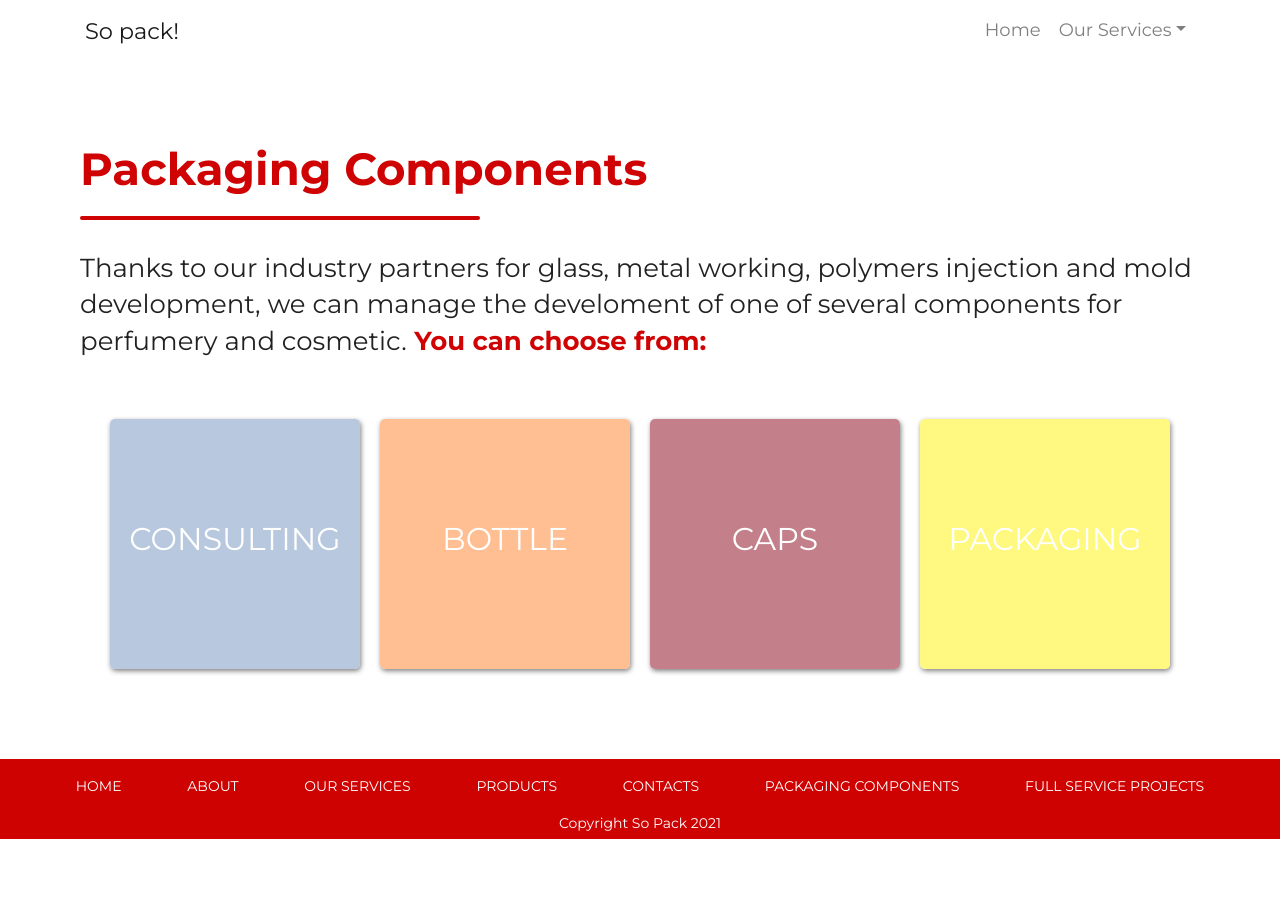
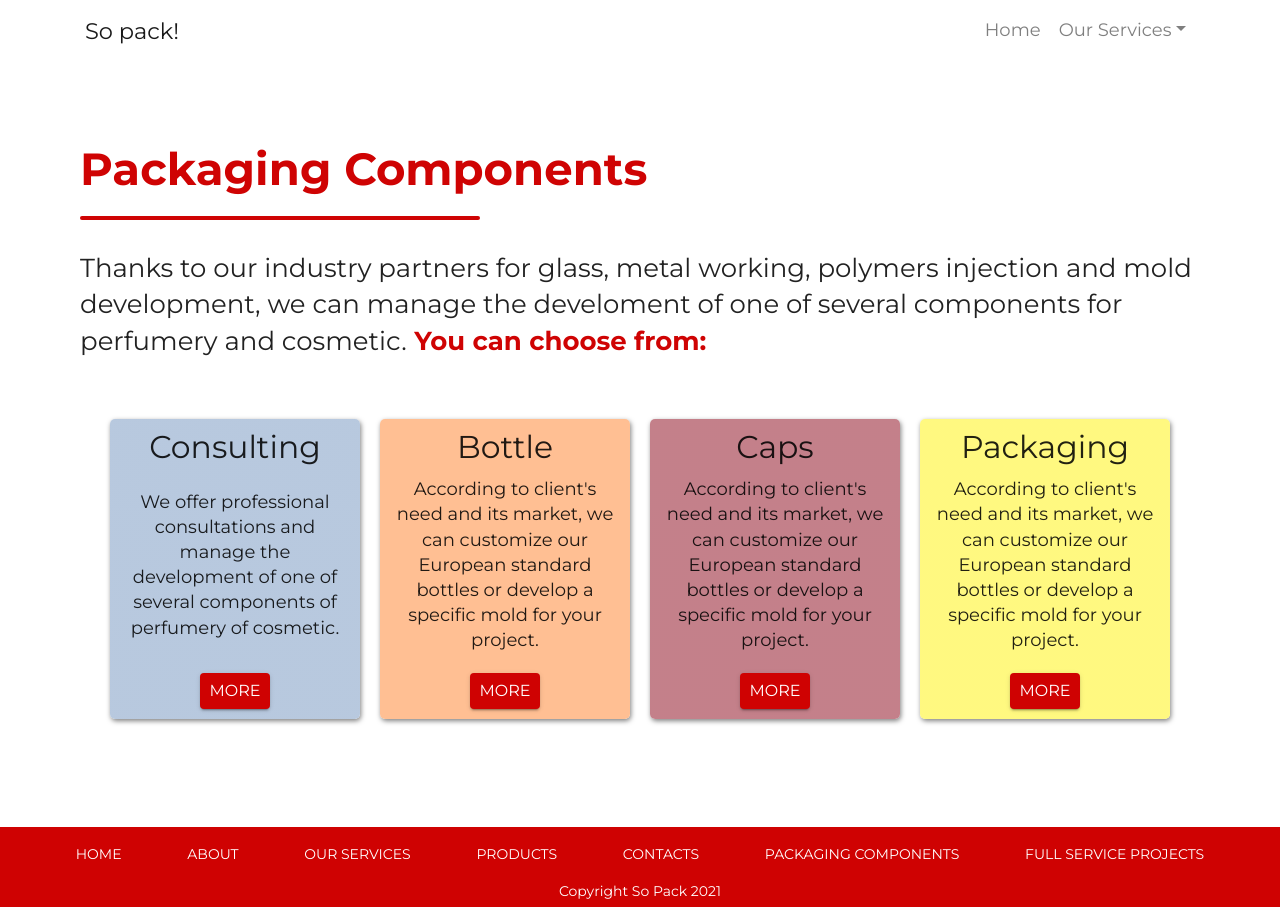
Before and after one commit to giuliap87/so-pack, a Next.js app: page /services/packaging in a window 1280 px wide. Before the commit the page ends 839 px from the top, so only its background shows below. Built offline with nearby package versions, Linux system fonts and the light colour scheme.

Commit message:
changed card design

```diff
--- a/components/Card/Card.js
+++ b/components/Card/Card.js
@@ -2,16 +2,26 @@ import styles from "./Card.module.css";
 import Button from "@material-ui/core/Button";
 import Link from "next/link";
 
-function MyCard({ id, title, showOverlay }) {
+//background: linear-gradient(rgba(255,255,255,.5), rgba(255,255,255,.5)), url("https://i.imgur.com/xnh5x47.jpg");
+
+function MyCard({ id, title, description, path }) {
   return (
     <div
-      onClick={showOverlay}
       className={styles.container}
-      style={{
-        backgroundImage: `linear-gradient(rgba(255,255,255,.5), rgba(255,255,255,.5)), url(/images/${id}.png)`,
-      }}
+      style={{ backgroundImage: `linear-gradient(rgba(255,255,255,.5), rgba(255,255,255,.5)), url(/images/${id}.png)`}}
     >
-      <h3 className={styles.title}>{title}</h3>
+      <div className={styles.body}>
+        <h3 className={styles.title}>{title}</h3>
+        <p className={styles.text}>{description}</p>
+        <Button
+          className={styles.button}
+          color="primary"
+          variant="contained"
+          size="small"
+        >
+          <Link href={path}> More</Link>
+        </Button>
+      </div>
     </div>
   );
 }
--- a/components/Card/Card.module.css
+++ b/components/Card/Card.module.css
@@ -2,19 +2,38 @@
   box-shadow: 1px 2px 5px 0px rgba(0, 0, 0, 0.5);
   display: flex;
   flex-direction: column;
+  width: 250px;
+  height: 300px;
+  border-radius: 5px;
+  font-size: 16px;
+  margin: 10px;
+}
+
+.body {
+  display: flex;
+  flex-direction: column;
   align-items: center;
-  justify-content: center;
-  width: 250px;
-  height: 250px;
-  border-radius: 5px;
-  margin: 10px;
-  text-transform: uppercase;
+  justify-content: space-between;
+  padding: 10px;
+  height: 100%;
+}
+.body a {
   color: #fff;
-  cursor: pointer;
+  text-decoration: none;
+}
+
+.text {
+  font-size: 18px;
+  text-align: center;
+}
+
+.image {
+  border-radius: 5px 5px 0 0;
 }
 
 @media only screen and (max-width: 1201px) {
   .container {
     margin: 20px;
+    font-size: 16px;
   }
 }
--- a/components/Carousel/MyCarousel.js
+++ /dev/null
@@ -1,21 +0,0 @@
-import styles from "./MyCarousel.module.css";
-import Carousel from "react-bootstrap/Carousel";
-
-function MyCarousel({ details }) {
-  return (
-    <div>
-      <Carousel className={styles.carousel}>
-        {details.map((item) => (
-          <Carousel.Item className={styles.carouselItem}>
-            <img src={item.src} alt={item.name} />
-            <Carousel.Caption>
-              <h3>{item.name}</h3>
-            </Carousel.Caption>
-          </Carousel.Item>
-        ))}
-      </Carousel>
-    </div>
-  );
-}
-
-export default MyCarousel;
--- a/components/Carousel/MyCarousel.module.css
+++ /dev/null
@@ -1,51 +0,0 @@
-.carousel {
-  width: 400px;
-}
-
-.carouselItem {
-  height: 300px;
-  width: 400px;
-}
-
-@media only screen and (max-width: 768px) {
-  .carousel {
-    width: 350px;
-  }
-
-  .carouselItem {
-    height: 250px;
-    width: 350px;
-  }
-  .carouselItem h3 {
-    font-size: 24px;
-  }
-}
-
-@media only screen and (max-width: 576px) {
-  .carousel {
-    width: 300px;
-  }
-
-  .carouselItem {
-    height: 200px;
-    width: 300px;
-  }
-
-  .carouselItem h3 {
-    font-size: 20px;
-  }
-}
-
-@media only screen and (max-width: 481px) {
-  .carousel {
-    width: 250px;
-  }
-
-  .carouselItem {
-    height: 150px;
-    width: 250px;
-  }
-  .carouselItem h3 {
-    font-size: 18px;
-  }
-}
--- a/components/Packing/Overlay.js
+++ /dev/null
@@ -1,20 +0,0 @@
-import styles from "./Overlay.module.css";
-import Carousel from "../Carousel/MyCarousel";
-import CloseIcon from "@material-ui/icons/Close";
-
-const details = [
-  { src: "/images/1.png", name: "First Image" },
-  { src: "/images/2.png", name: "Second Image" },
-];
-
-function Overlay({ description, closeOverlay }) {
-  return (
-    <div className={styles.container}>
-      <CloseIcon className={styles.closeIcon} onClick={closeOverlay} />
-      <Carousel className={styles.carousel} details={details} />
-      <p className={styles.description}>{description}</p>
-    </div>
-  );
-}
-
-export default Overlay;
--- a/components/Packing/Overlay.module.css
+++ /dev/null
@@ -1,60 +0,0 @@
-.container {
-  position: fixed;
-  top: 30px;
-  padding: 30px 20px 0 20px;
-  margin: 60px 300px;
-  background-color: rgb(255, 255, 255);
-  display: flex;
-  flex-direction: column;
-  align-items: center;
-  justify-content: center;
-  box-shadow: 1px 2px 5px 0px rgba(0, 0, 0, 0.5);
-  border-radius: 5px;
-  z-index: 200;
-}
-
-.closeIcon {
-  position: absolute;
-  top: 10px;
-  right: 10px;
-  cursor: pointer;
-}
-
-.description {
-  margin-top: 20px;
-  font-size: 20px;
-  text-align: center;
-}
-
-@media only screen and (max-width: 768px) {
-  .container {
-    padding: 30px 50px;
-    margin: 50px;
-  }
-
-  .description {
-    font-size: 18px;
-  }
-}
-
-@media only screen and (max-width: 576px) {
-  .container {
-    top: 60px;
-    padding: 30px 30px;
-    margin: 30px;
-  }
-  .description {
-    font-size: 16px;
-  }
-}
-
-@media only screen and (max-width: 481px) {
-  .container {
-    top: 60px;
-    padding: 20px 20px;
-    margin: 20px;
-  }
-  .description {
-    font-size: 14px;
-  }
-}
--- a/components/Packing/Packing.js
+++ b/components/Packing/Packing.js
@@ -1,9 +1,6 @@
 import Heading from "../Heading/Heading";
 import styles from "./Packing.module.css";
 import Card from "../Card/Card";
-import Overlay from "./Overlay";
-
-import { useState } from "react";
 
 const details = [
   {
@@ -11,85 +8,44 @@ const details = [
     title: "Consulting",
     description:
       "We offer professional consultations and manage the development of one of several components of perfumery of cosmetic.",
-    images: {
-      img1: "/images/1.png",
-      img2: "/images/2.png",
-    },
+    path: "/services/packaging/consulting",
   },
   {
     id: 2,
     title: "Bottle",
-    description:
-      "According to client's need and its market, we can customize our European standard bottles or develop a specific mold for your project.",
-    images: {
-      img1: "/images/3.png",
-      img2: "/images/4.png",
-    },
+    description: "According to client's need and its market, we can customize our European standard bottles or develop a specific mold for your project.",
+    path: "/services/packaging/bottle",
   },
   {
     id: 3,
     title: "Caps",
-    description:
-      "According to client's need and its market, we can customize our European standard bottles or develop a specific mold for your project.",
-    images: {
-      img1: "/images/5.png",
-      img2: "/images/1.png",
-    },
+    description: "According to client's need and its market, we can customize our European standard bottles or develop a specific mold for your project.",
+    path: "/services/packaging/caps",
   },
   {
     id: 4,
     title: "Packaging",
-    description:
-      "According to client's need and its market, we can customize our European standard bottles or develop a specific mold for your project.",
-    images: {
-      img1: "/images/3.png",
-      img2: "/images/2.png",
-    },
+    description: "According to client's need and its market, we can customize our European standard bottles or develop a specific mold for your project.",
+    path: "/services/packaging/packaging-options",
   },
 ];
 
 function Packing() {
-  const [isOverlay, setIsOverlay] = useState(false);
-
-  function showOverlay() {
-    setIsOverlay(!isOverlay);
-  }
-
-  function closeOverlay() {
-    setIsOverlay(false);
-  }
-
   return (
     <section className={styles.sectionPacking}>
-      <div
-        className={styles.container}
-        style={isOverlay ? { filter: "blur(5px)" } : {}}
-      >
+      <div className={styles.container}>
         <Heading color="rgb(207, 3, 3)">Packaging Components</Heading>
         <p className={styles.description}>
           Thanks to our industry partners for glass, metal working, polymers
           injection and mold development, we can manage the develoment of one of
           several components for perfumery and cosmetic.
           <span className={styles.textSpan}> You can choose from:</span>
+          <div></div>
+          <div className={styles.cardsContainer}>
+           {details.map(card => <Card className={styles.card} key={card.title} id={card.id} title={card.title} description={card.description} path={card.path}/>)}
+          </div>
         </p>
-        <div className={styles.cardsContainer}>
-          {details.map((card) => (
-            <Card
-              className={styles.card}
-              key={card.title}
-              id={card.id}
-              title={card.title}
-              showOverlay={showOverlay}
-            />
-          ))}
-        </div>
       </div>
-      {isOverlay && (
-        <Overlay
-          closeOverlay={closeOverlay}
-          description={details[0].description}
-        />
-      )}
     </section>
   );
 }
```
Also changed, not shown: components/Products/Carousel/CarouselComponent.js (deleted, +0 -47 lines), components/Products/Carousel/CarouselComponent.module.css (deleted, +0 -54 lines).
